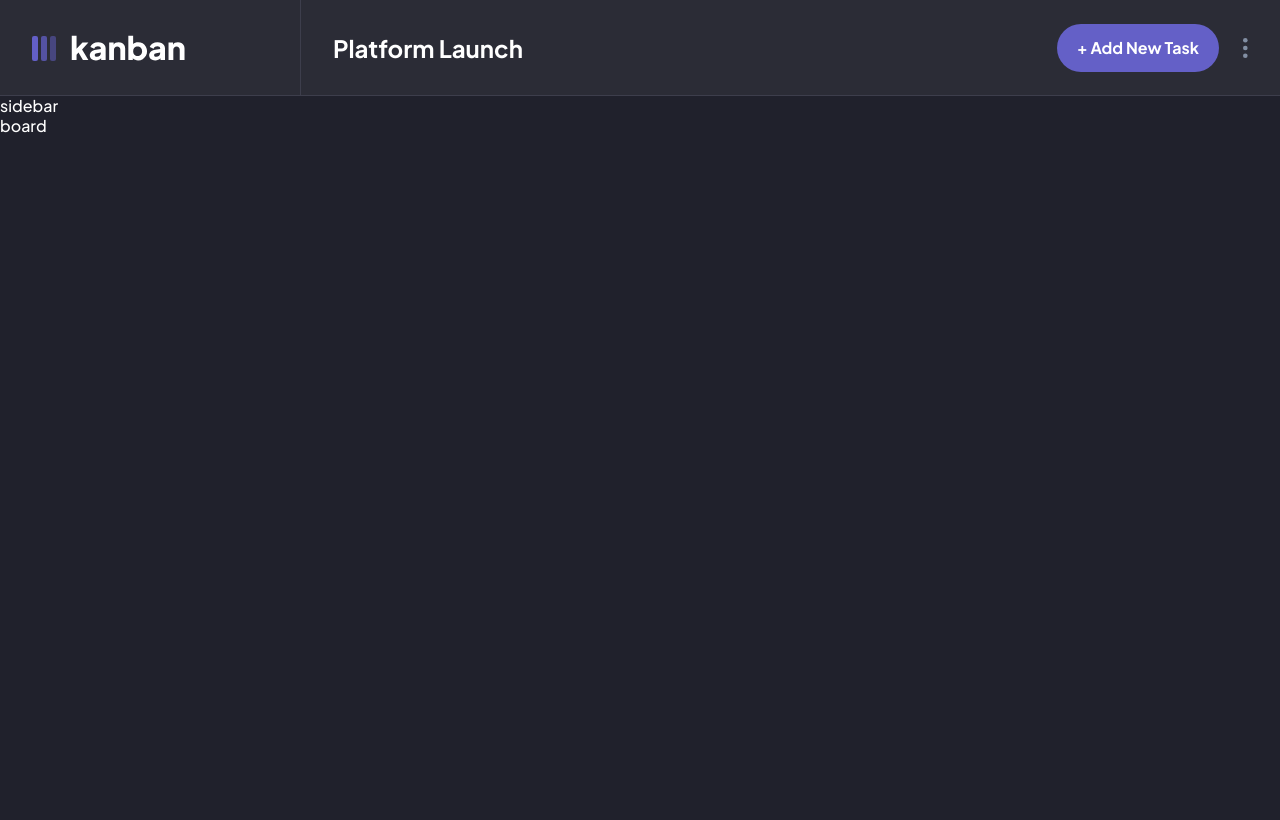
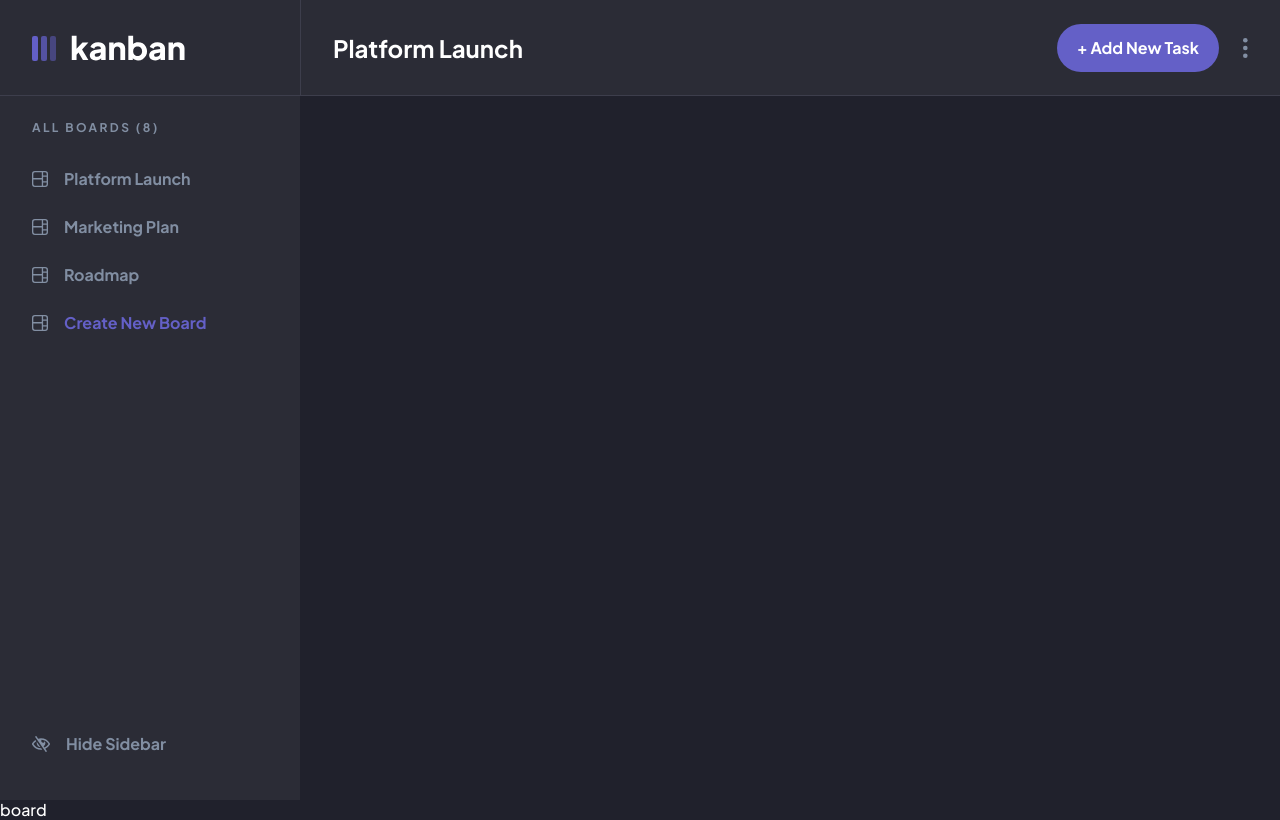
Before and after one commit to jorge00552075/kanban-task-management-app, a React (Vite) app: page / in a window 1280 px wide. Built offline with nearby package versions, Linux system fonts and the light colour scheme.

Commit message:
add sidebar component

```diff
--- a/src/App.tsx
+++ b/src/App.tsx
@@ -1,11 +1,12 @@
 import Header from "./components/header/header";
+import Sidebar from "./components/sidebar/sidebar";
 import "./App.scss";
 
 export default function App() {
   return (
     <div>
       <Header />
-      <aside>sidebar</aside>
+      <Sidebar />
       <main>board</main>
     </div>
   );
--- /dev/null
+++ b/src/components/sidebar/sidebar.module.scss
@@ -0,0 +1,84 @@
+.sidebar {
+  position: sticky;
+  top: 6rem;
+  height: calc(100vh - 6rem);
+  width: 18.75rem;
+  background-color: var(--bg-clr-2);
+
+  display: flex;
+  flex-direction: column;
+  justify-content: space-between;
+  padding: 1.5rem 1.5rem 0 0;
+}
+
+.sidebarHeading {
+  margin: 0 0 1.25rem 2rem;
+  font-weight: 700;
+  font-size: var(--fs-12);
+  color: var(--text-clr-2);
+  letter-spacing: 2.4px;
+  text-transform: uppercase;
+}
+
+/* ****************************** */
+/* Buttons */
+/* ****************************** */
+
+.button {
+  display: flex;
+  align-items: center;
+  gap: 1rem;
+  width: 100%;
+  padding-block: 0.875rem;
+  padding-left: 2rem;
+  border: none;
+  border-top-right-radius: 6.25rem;
+  border-bottom-right-radius: 6.25rem;
+  background-color: transparent;
+  font-weight: 700;
+  color: var(--text-clr-2);
+  cursor: pointer;
+}
+
+.changeActiveBoard {
+  composes: button;
+  transition: all 300ms;
+
+  &:where(:hover, :active) {
+    background-color: hsl(0, 0%, 100%);
+    color: var(--primary-clr);
+
+    .boardIcon {
+      fill: var(--primary-clr);
+    }
+  }
+}
+
+.createNewBoard {
+  composes: button;
+  color: var(--primary-clr);
+  transition: all 300ms;
+
+  &:where(:hover, :active) {
+    background-color: var(--primary-clr);
+    color: hsl(0, 0%, 100%);
+
+    .boardIcon {
+      fill: hsl(0, 0%, 100%);
+    }
+  }
+}
+
+.hideSidebar {
+  composes: button;
+  transition: all 300ms;
+
+  &:where(:hover, :active) {
+    background-color: hsl(0, 0%, 100%);
+    color: var(--primary-clr);
+  }
+}
+
+.btnWrapper {
+  margin-bottom: 2rem;
+}
--- /dev/null
+++ b/src/components/sidebar/sidebar.tsx
@@ -0,0 +1,46 @@
+import styles from "./sidebar.module.scss";
+import hideSidebarIcon from "../../assets/icon-hide-sidebar.svg";
+
+const boardIcon = (
+  <svg width="16" height="16" xmlns="http://www.w3.org/2000/svg">
+    <path
+      className={styles.boardIcon}
+      d="M0 2.889A2.889 2.889 0 0 1 2.889 0H13.11A2.889 2.889 0 0 1 16 2.889V13.11A2.888 2.888 0 0 1 13.111 16H2.89A2.889 2.889 0 0 1 0 13.111V2.89Zm1.333 5.555v4.667c0 .859.697 1.556 1.556 1.556h6.889V8.444H1.333Zm8.445-1.333V1.333h-6.89A1.556 1.556 0 0 0 1.334 2.89V7.11h8.445Zm4.889-1.333H11.11v4.444h3.556V5.778Zm0 5.778H11.11v3.11h2a1.556 1.556 0 0 0 1.556-1.555v-1.555Zm0-7.112V2.89a1.555 1.555 0 0 0-1.556-1.556h-2v3.111h3.556Z"
+      fill="#828FA3"
+    />
+  </svg>
+);
+
+export default function Sidebar() {
+  return (
+    <aside className={styles.sidebar}>
+      <div>
+        <p className={styles.sidebarHeading}>all boards (8)</p>
+        <button className={styles.changeActiveBoard} type="button">
+          {boardIcon}
+          Platform Launch
+        </button>
+        <button className={styles.changeActiveBoard} type="button">
+          {boardIcon}
+          Marketing Plan
+        </button>
+        <button className={styles.changeActiveBoard} type="button">
+          {boardIcon}
+          Roadmap
+        </button>
+        <button className={styles.createNewBoard} type="button">
+          {boardIcon}
+          Create New Board
+        </button>
+      </div>
+
+      <div className={styles.btnWrapper}>
+        {/* TODO: add switch component */}
+        <button className={styles.hideSidebar} type="button">
+          <img src={hideSidebarIcon} alt="" />
+          Hide Sidebar
+        </button>
+      </div>
+    </aside>
+  );
+}
```
